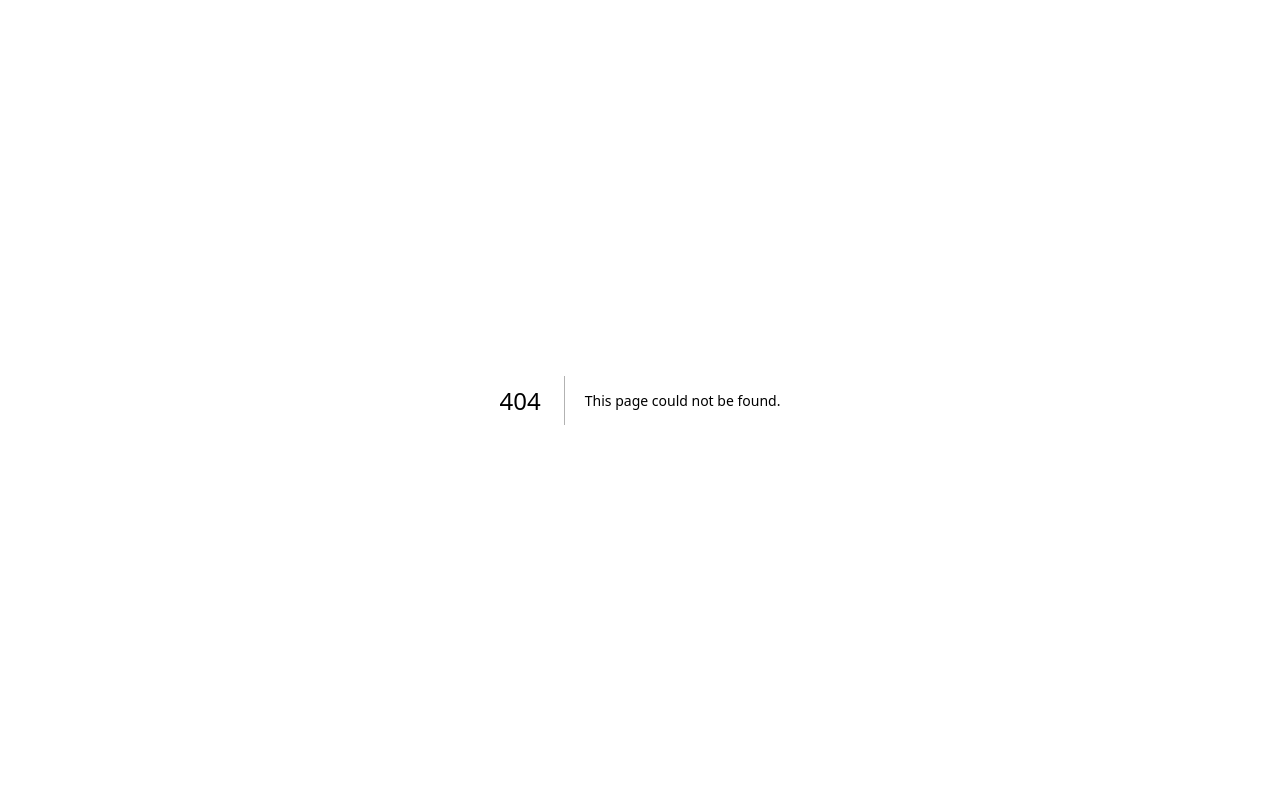
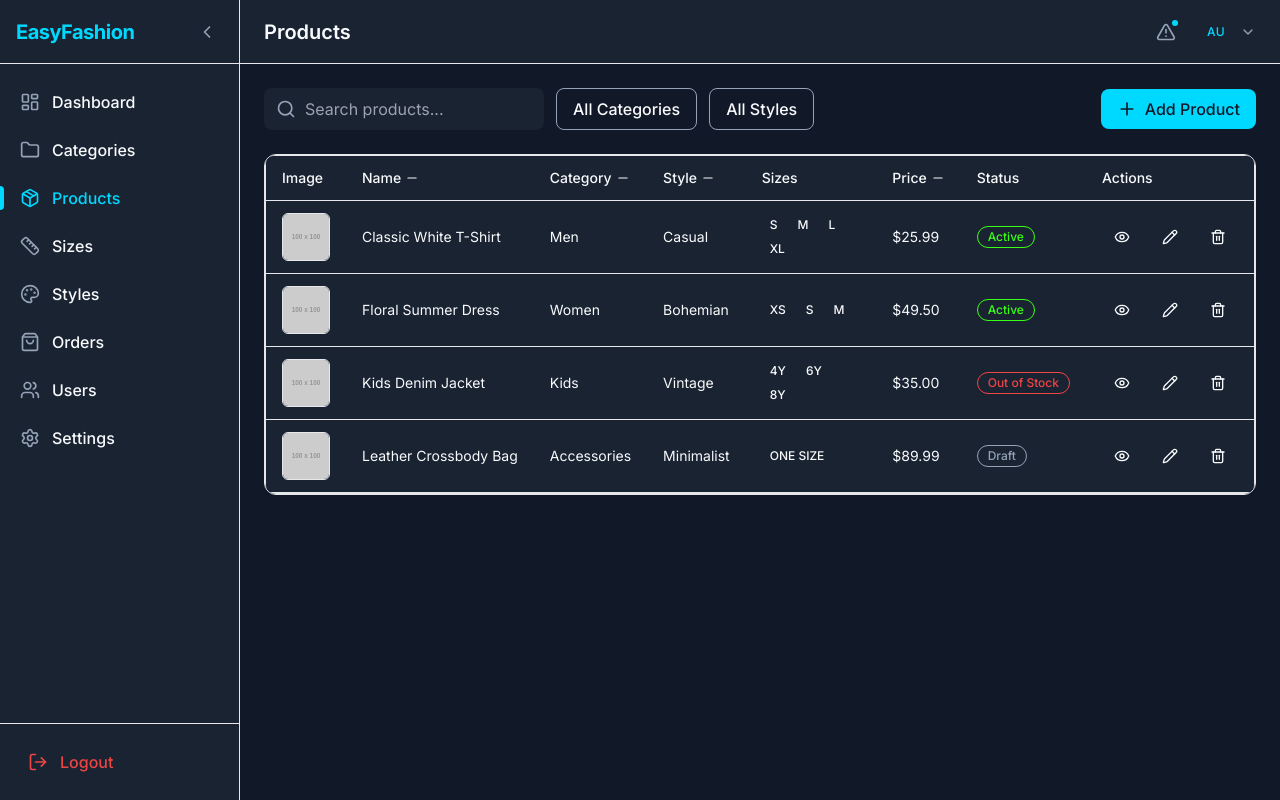
Before and after one commit to nishan-paul-2022/interview-easy-fashion-limited, a Next.js app in the folder app-management/: page /dashboard/products in a window 1280 px wide. Before the commit this address had no page. Built offline with nearby package versions, Linux system fonts and the light colour scheme.

Commit message:
feat(management): implement product management list page

```diff
--- /dev/null
+++ b/app-management/src/app/dashboard/products/page.tsx
@@ -0,0 +1,284 @@
+'use client';
+
+import { useRouter } from 'next/navigation';
+import React, { useState, useMemo } from 'react';
+
+import { Badge } from '@/components/atoms/Badge';
+import { Button } from '@/components/atoms/Button';
+import { DeleteConfirmationModal } from '@/components/molecules/DeleteConfirmationModal';
+import { Dropdown } from '@/components/molecules/Dropdown';
+import { SearchBar } from '@/components/molecules/SearchBar';
+import { DataTable, DataTableColumn } from '@/components/organisms/DataTable';
+
+interface Product {
+  id: string;
+  image: string;
+  name: string;
+  category: string;
+  style: string;
+  sizes: string[];
+  price: number;
+  status: 'ACTIVE' | 'DRAFT' | 'OUT_OF_STOCK';
+}
+
+const mockProducts: Product[] = [
+  {
+    id: '1',
+    image: 'https://via.placeholder.com/100',
+    name: 'Classic White T-Shirt',
+    category: 'Men',
+    style: 'Casual',
+    sizes: ['S', 'M', 'L', 'XL'],
+    price: 25.99,
+    status: 'ACTIVE',
+  },
+  {
+    id: '2',
+    image: 'https://via.placeholder.com/100',
+    name: 'Floral Summer Dress',
+    category: 'Women',
+    style: 'Bohemian',
+    sizes: ['XS', 'S', 'M'],
+    price: 49.5,
+    status: 'ACTIVE',
+  },
+  {
+    id: '3',
+    image: 'https://via.placeholder.com/100',
+    name: 'Kids Denim Jacket',
+    category: 'Kids',
+    style: 'Vintage',
+    sizes: ['4Y', '6Y', '8Y'],
+    price: 35.0,
+    status: 'OUT_OF_STOCK',
+  },
+  {
+    id: '4',
+    image: 'https://via.placeholder.com/100',
+    name: 'Leather Crossbody Bag',
+    category: 'Accessories',
+    style: 'Minimalist',
+    sizes: ['ONE SIZE'],
+    price: 89.99,
+    status: 'DRAFT',
+  },
+];
+
+const categoryOptions = [
+  { label: 'All Categories', value: 'all' },
+  { label: 'Men', value: 'Men' },
+  { label: 'Women', value: 'Women' },
+  { label: 'Kids', value: 'Kids' },
+  { label: 'Accessories', value: 'Accessories' },
+];
+
+const styleOptions = [
+  { label: 'All Styles', value: 'all' },
+  { label: 'Casual', value: 'Casual' },
+  { label: 'Bohemian', value: 'Bohemian' },
+  { label: 'Vintage', value: 'Vintage' },
+  { label: 'Minimalist', value: 'Minimalist' },
+];
+
+const getStatusBadge = (status: Product['status']) => {
+  switch (status) {
+    case 'ACTIVE':
+      return <Badge label="Active" variant="success" />;
+    case 'DRAFT':
+      return <Badge label="Draft" variant="neutral" />;
+    case 'OUT_OF_STOCK':
+      return <Badge label="Out of Stock" variant="error" />;
+    default:
+      return <Badge label={status} variant="neutral" />;
+  }
+};
+
+export default function ProductListPage() {
+  const router = useRouter();
+
+  const [searchQuery, setSearchQuery] = useState('');
+  const [selectedCategory, setSelectedCategory] = useState<string>('all');
+  const [selectedStyle, setSelectedStyle] = useState<string>('all');
+
+  const [isDeleteModalOpen, setIsDeleteModalOpen] = useState(false);
+  const [productToDelete, setProductToDelete] = useState<Product | null>(null);
+
+  // Derived filtered data
+  const filteredProducts = useMemo(() => {
+    return mockProducts.filter((p) => {
+      const matchesSearch = p.name.toLowerCase().includes(searchQuery.toLowerCase());
+      const matchesCategory = selectedCategory === 'all' || p.category === selectedCategory;
+      const matchesStyle = selectedStyle === 'all' || p.style === selectedStyle;
+      return matchesSearch && matchesCategory && matchesStyle;
+    });
+  }, [searchQuery, selectedCategory, selectedStyle]);
+
+  const handleAddClick = () => {
+    router.push('/dashboard/products/create');
+  };
+
+  const handleEditClick = (product: Product) => {
+    router.push(`/dashboard/products/${product.id}/edit`);
+  };
+
+  const handleViewClick = (product: Product) => {
+    router.push(`/dashboard/products/${product.id}`);
+  };
+
+  const handleDeleteClick = (product: Product) => {
+    setProductToDelete(product);
+    setIsDeleteModalOpen(true);
+  };
+
+  const handleConfirmDelete = () => {
+    console.log('Deleting product:', productToDelete?.name);
+    setIsDeleteModalOpen(false);
+    setProductToDelete(null);
+  };
+
+  const columns: DataTableColumn<Product>[] = [
+    {
+      key: 'image',
+      header: 'Image',
+      render: (row) => (
+        <div className="h-12 w-12 overflow-hidden rounded-md border border-muted/20 bg-muted/10">
+          {/* Using img tag directly for mock placeholder without external domain config issues */}
+          <img
+            src={row.image}
+            alt={row.name}
+            className="h-full w-full object-cover"
+            loading="lazy"
+          />
+        </div>
+      ),
+    },
+    { key: 'name', header: 'Name', sortable: true },
+    { key: 'category', header: 'Category', sortable: true },
+    { key: 'style', header: 'Style', sortable: true },
+    {
+      key: 'sizes',
+      header: 'Sizes',
+      render: (row) => (
+        <div className="flex flex-wrap gap-1">
+          {row.sizes.map((s) => (
+            <span key={s} className="px-2 py-0.5 text-xs font-medium rounded bg-muted/10 text-text">
+              {s}
+            </span>
+          ))}
+        </div>
+      ),
+    },
+    {
+      key: 'price',
+      header: 'Price',
+      sortable: true,
+      render: (row) => <span>${row.price.toFixed(2)}</span>,
+    },
+    { key: 'status', header: 'Status', render: (row) => getStatusBadge(row.status) },
+  ];
+
+  return (
+    <div className="flex w-full flex-col gap-6 pb-10">
+      {/* Topbar Actions */}
+      <div className="flex flex-col xl:flex-row items-start xl:items-center justify-between gap-4">
+        <div className="flex flex-col sm:flex-row items-start sm:items-center gap-3 w-full xl:w-auto">
+          <div className="w-full sm:w-[280px]">
+            <SearchBar
+              value={searchQuery}
+              onChange={setSearchQuery}
+              onSearch={(val) => console.log('Searching:', val)}
+              placeholder="Search products..."
+            />
+          </div>
+          <Dropdown
+            trigger={
+              <Button variant="outline" className="w-full sm:w-auto justify-between">
+                {categoryOptions.find((o) => o.value === selectedCategory)?.label}
+              </Button>
+            }
+            options={categoryOptions}
+            value={selectedCategory}
+            onChange={(val) => setSelectedCategory(val as string)}
+          />
+          <Dropdown
+            trigger={
+              <Button variant="outline" className="w-full sm:w-auto justify-between">
+                {styleOptions.find((o) => o.value === selectedStyle)?.label}
+              </Button>
+            }
+            options={styleOptions}
+            value={selectedStyle}
+            onChange={(val) => setSelectedStyle(val as string)}
+          />
+        </div>
+
+        <Button
+          variant="primary"
+          leftIcon="Plus"
+          onClick={handleAddClick}
+          className="w-full xl:w-auto shrink-0"
+        >
+          Add Product
+        </Button>
+      </div>
+
+      {/* Data Table */}
+      <DataTable
+        columns={columns}
+        data={filteredProducts}
+        emptyProps={{
+          icon: 'Package',
+          title: 'No products yet',
+          description: 'Get started by creating your first product.',
+          action: {
+            label: 'Add Product',
+            onClick: handleAddClick,
+          },
+        }}
+        rowActions={(row) => (
+          <>
+            <Button
+              variant="ghost"
+              size="sm"
+              leftIcon="Eye"
+              onClick={() => handleViewClick(row)}
+              aria-label="View product"
+            />
+            <Button
+              variant="ghost"
+              size="sm"
+              leftIcon="Pencil"
+              onClick={() => handleEditClick(row)}
+              aria-label="Edit product"
+            />
+            <Button
+              variant="ghost"
+              size="sm"
+              leftIcon="Trash2"
+              className="text-error hover:bg-error/10 hover:text-error"
+              onClick={() => handleDeleteClick(row)}
+              aria-label="Delete product"
+            />
+          </>
+        )}
+      />
+
+      {/* Delete Confirmation Modal */}
+      <DeleteConfirmationModal
+        isOpen={isDeleteModalOpen}
+        title="Delete Product"
+        description={
+          <span>
+            Are you sure you want to delete the product <strong>{productToDelete?.name}</strong>?
+            This action cannot be undone.
+          </span>
+        }
+        onConfirm={handleConfirmDelete}
+        onCancel={() => {
+          setIsDeleteModalOpen(false);
+          setProductToDelete(null);
+        }}
+      />
+    </div>
+  );
+}
```
